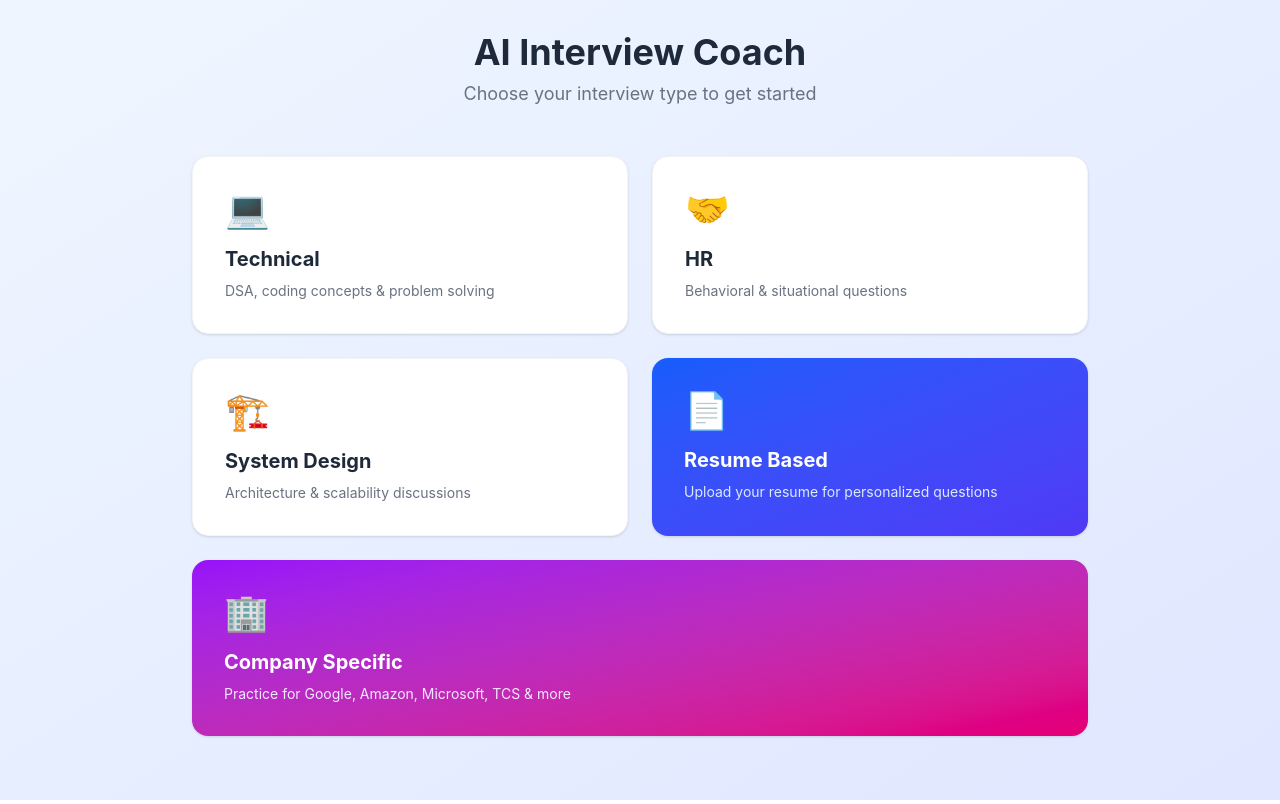
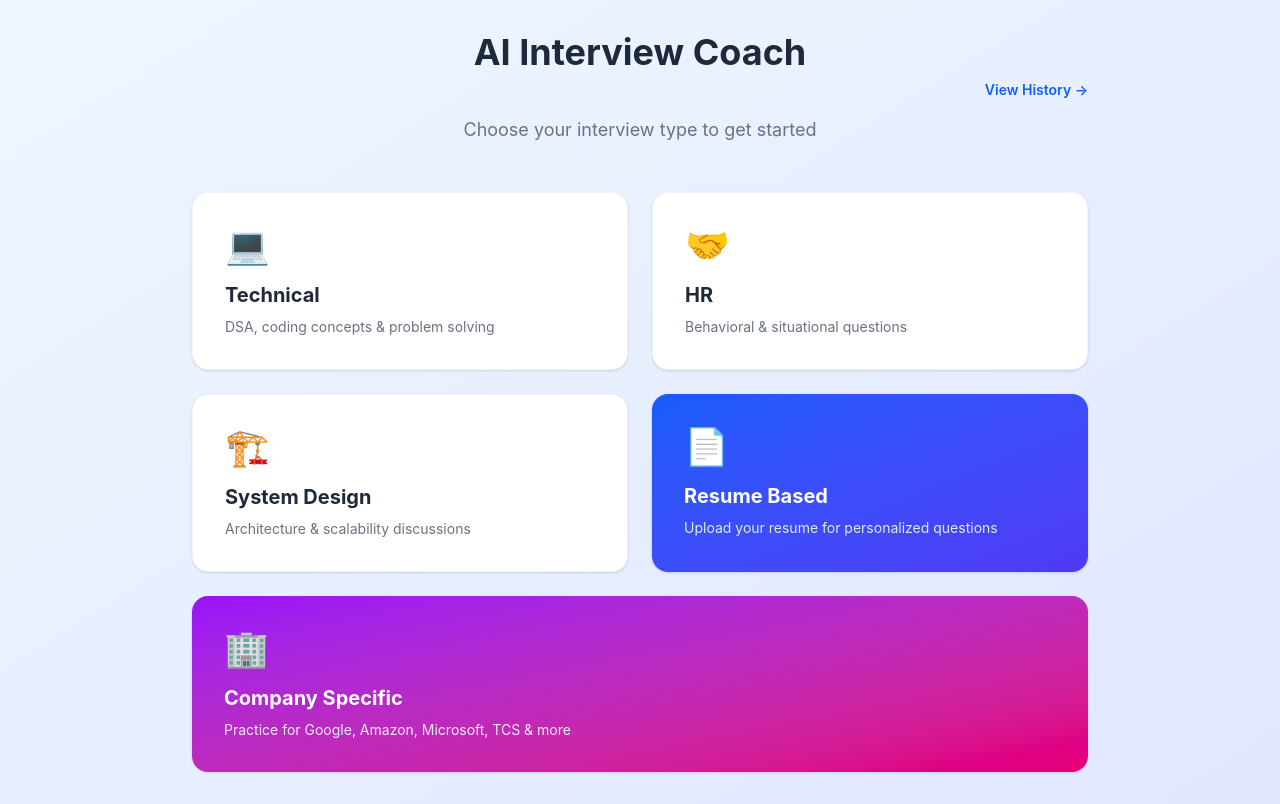
Before and after one commit to Vaishnavi981299/ai-interview-coach, a React (Vite) app in the folder client/: page /dashboard in a window 1280 px wide. Built offline with nearby package versions, Linux system fonts and the light colour scheme.

Commit message:
Add 'View History' button to Dashboard

```diff
--- a/client/src/pages/Dashboard.jsx
+++ b/client/src/pages/Dashboard.jsx
@@ -62,6 +62,14 @@ const [companyUploading, setCompanyUploading] = useState(false);
         <div className="max-w-4xl mx-auto">
             <div className="text-center mb-12">
                 <h1 className="text-4xl font-bold text-gray-800 mb-2">AI Interview Coach</h1>
+                    <div className="flex justify-end mb-4">
+    <button
+        onClick={() => navigate('/history')}
+        className="text-blue-600 hover:underline text-sm font-semibold"
+    >
+        View History →
+    </button>
+</div>
                 <p className="text-gray-500 text-lg">Choose your interview type to get started</p>
             </div>
             <div className="grid grid-cols-2 gap-6">
```
